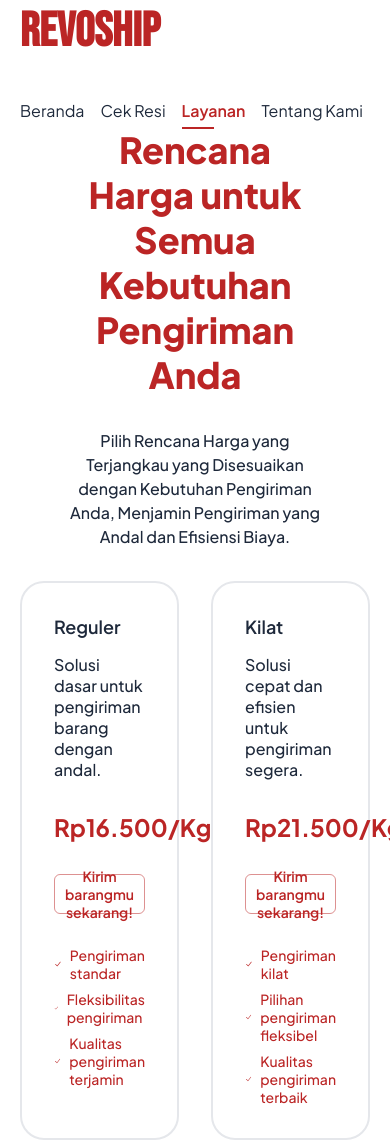
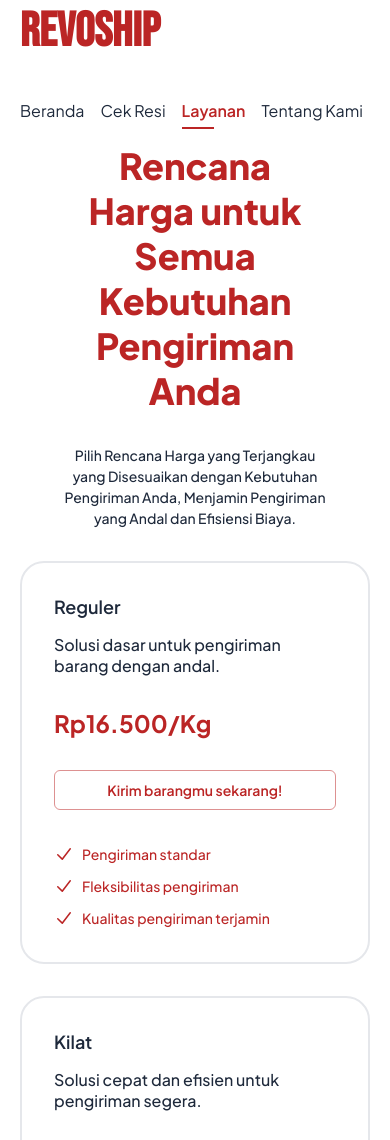
Before and after one commit to Kampus-Merdeka-Software-Engineering/fe-semarang-20, a website built with Vite: page layanan.html in a window 390 px wide. Shown: the part 37-1177 px from the top of the page. Built offline with nearby package versions, Linux system fonts and the light colour scheme.

Commit message:
Ini adalah responsive layanan

```diff
--- a/layanan.html
+++ b/layanan.html
@@ -23,14 +23,14 @@
       </nav>
     </header>
     <section class="container service-section">
-      <div class="flex flex-column justify-center w-full">
+      <div class="flex flex-column justify-center w-full ">
         <h1
           class="text-4xl font-extrabold w-3-4 text-center text-primary mx-auto"
         >
           Rencana Harga untuk Semua Kebutuhan Pengiriman Anda
         </h1>
         <span
-          class="text-base leading-normal text-center text-black w-3-4 mx-auto mt-4 font-medium"
+          class="text-base leading-normal text-center text-black w-3-4 mx-auto mt-4 font-medium tagline"
           >Pilih Rencana Harga yang Terjangkau yang Disesuaikan dengan Kebutuhan
           Pengiriman Anda, Menjamin Pengiriman yang Andal dan Efisiensi
           Biaya.</span
@@ -245,7 +245,7 @@
       style="background: rgba(0, 0, 0, 0.7)"
     >
       <div
-        class="shadow-lg rounded-xl mx-auto z-50 overflow-y-auto w-1-2"
+        class="shadow-lg rounded-xl mx-auto z-50 overflow-y-auto w-1-2 modal"
         style="background-color: white"
       >
         <div class="container py-4 px-4">
--- a/src/css/style.css
+++ b/src/css/style.css
@@ -627,6 +627,23 @@ section.mission img.mission-dots {
   .member-item {
     text-align: center;
   }
+
+  .service-section h1{
+    margin-top: 1rem;
+  }
+
+  .tagline {
+    font-size: 0.875rem;
+  }
+
+  .orders {
+    display: grid;
+    grid-template-columns: repeat(1, minmax(0, 1fr));
+  }
+
+  .modal{
+    width: 80%;
+  }
 }
 
 /* Mobile Styles */
@@ -759,4 +776,21 @@ section.mission img.mission-dots {
   .member-item {
     text-align: center;
   }
+
+  .service-section h1{
+    margin-top: 1rem;
+  }
+
+  .tagline {
+    font-size: 0.875rem;
+  }
+
+  .orders {
+    display: grid;
+    grid-template-columns: repeat(1, minmax(0, 1fr));
+  }
+
+  .modal{
+    width: 80%;
+  }
 }
```
